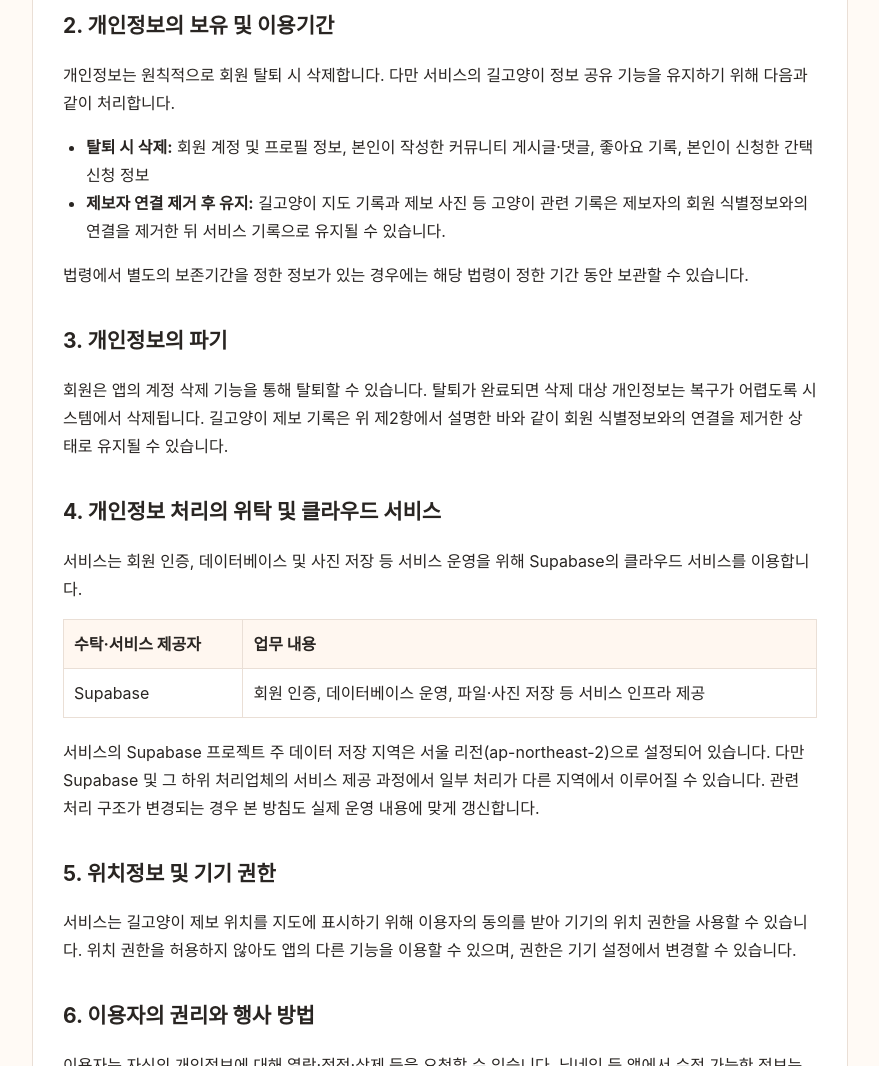
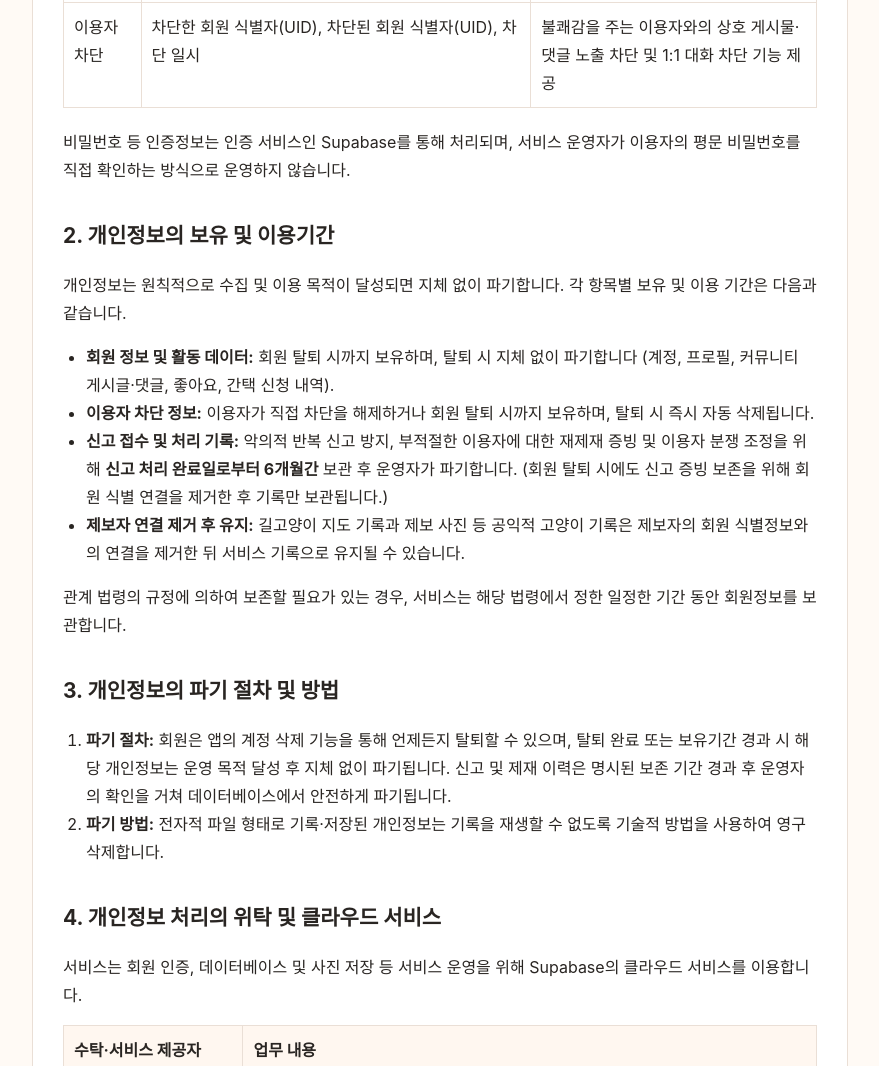
Before and after one commit to sbach1203/gantaek, a plain HTML site: page privacy.html in a window 1280 px wide. Shown: the part 926-1992 px from the top of the page, without its empty margins (200-1079 px from the left). Drawn offline with Linux system fonts and the light colour scheme.

Commit message:
Update privacy.html

```diff
--- a/privacy.html
+++ b/privacy.html
@@ -32,19 +32,26 @@ footer{color:var(--muted);font-size:13px;margin-top:28px;text-align:center}
 <tr><td>길고양이 제보</td><td>이용자가 위치 권한을 허용하고 제보 시 제공하는 위도·경도, 고양이 사진, 이름·특징·설명 등 입력 정보</td><td>길고양이 발견 위치의 지도 표시 및 관련 정보 공유</td></tr>
 <tr><td>커뮤니티</td><td>게시글, 업로드 사진, 댓글, 좋아요 기록</td><td>냥스타그램 등 커뮤니티 기능 제공</td></tr>
 <tr><td>간택(입양) 신청</td><td>신청 메시지 및 신청·처리 상태</td><td>길고양이 입양·보호 의사 전달 및 신청 처리</td></tr>
+<tr><td>신고 접수 및 처리</td><td>신고자 식별자(UID), 피신고자 식별자, 신고 대상 식별자(게시물/댓글/채팅/사용자), 신고 사유, 추가 상세 설명(입력 시), 접수 및 조치 일시</td><td>부적절한 유해 콘텐츠 및 악성 이용자 검토·제재, 서비스 운영 방해 방지, 이용자 보호 및 분쟁 대응 증빙</td></tr>
+<tr><td>이용자 차단</td><td>차단한 회원 식별자(UID), 차단된 회원 식별자(UID), 차단 일시</td><td>불쾌감을 주는 이용자와의 상호 게시물·댓글 노출 차단 및 1:1 대화 차단 기능 제공</td></tr>
 </table>
 <p>비밀번호 등 인증정보는 인증 서비스인 Supabase를 통해 처리되며, 서비스 운영자가 이용자의 평문 비밀번호를 직접 확인하는 방식으로 운영하지 않습니다.</p>
 
 <h2>2. 개인정보의 보유 및 이용기간</h2>
-<p>개인정보는 원칙적으로 회원 탈퇴 시 삭제합니다. 다만 서비스의 길고양이 정보 공유 기능을 유지하기 위해 다음과 같이 처리합니다.</p>
+<p>개인정보는 원칙적으로 수집 및 이용 목적이 달성되면 지체 없이 파기합니다. 각 항목별 보유 및 이용 기간은 다음과 같습니다.</p>
 <ul>
-<li><strong>탈퇴 시 삭제:</strong> 회원 계정 및 프로필 정보, 본인이 작성한 커뮤니티 게시글·댓글, 좋아요 기록, 본인이 신청한 간택 신청 정보</li>
-<li><strong>제보자 연결 제거 후 유지:</strong> 길고양이 지도 기록과 제보 사진 등 고양이 관련 기록은 제보자의 회원 식별정보와의 연결을 제거한 뒤 서비스 기록으로 유지될 수 있습니다.</li>
+<li><strong>회원 정보 및 활동 데이터:</strong> 회원 탈퇴 시까지 보유하며, 탈퇴 시 지체 없이 파기합니다 (계정, 프로필, 커뮤니티 게시글·댓글, 좋아요, 간택 신청 내역).</li>
+<li><strong>이용자 차단 정보:</strong> 이용자가 직접 차단을 해제하거나 회원 탈퇴 시까지 보유하며, 탈퇴 시 즉시 자동 삭제됩니다.</li>
+<li><strong>신고 접수 및 처리 기록:</strong> 악의적 반복 신고 방지, 부적절한 이용자에 대한 재제재 증빙 및 이용자 분쟁 조정을 위해 <strong>신고 처리 완료일로부터 6개월간</strong> 보관 후 운영자가 파기합니다. (회원 탈퇴 시에도 신고 증빙 보존을 위해 회원 식별 연결을 제거한 후 기록만 보관됩니다.)</li>
+<li><strong>제보자 연결 제거 후 유지:</strong> 길고양이 지도 기록과 제보 사진 등 공익적 고양이 기록은 제보자의 회원 식별정보와의 연결을 제거한 뒤 서비스 기록으로 유지될 수 있습니다.</li>
 </ul>
-<p>법령에서 별도의 보존기간을 정한 정보가 있는 경우에는 해당 법령이 정한 기간 동안 보관할 수 있습니다.</p>
+<p>관계 법령의 규정에 의하여 보존할 필요가 있는 경우, 서비스는 해당 법령에서 정한 일정한 기간 동안 회원정보를 보관합니다.</p>
 
-<h2>3. 개인정보의 파기</h2>
-<p>회원은 앱의 계정 삭제 기능을 통해 탈퇴할 수 있습니다. 탈퇴가 완료되면 삭제 대상 개인정보는 복구가 어렵도록 시스템에서 삭제됩니다. 길고양이 제보 기록은 위 제2항에서 설명한 바와 같이 회원 식별정보와의 연결을 제거한 상태로 유지될 수 있습니다.</p>
+<h2>3. 개인정보의 파기 절차 및 방법</h2>
+<ol>
+<li><strong>파기 절차:</strong> 회원은 앱의 계정 삭제 기능을 통해 언제든지 탈퇴할 수 있으며, 탈퇴 완료 또는 보유기간 경과 시 해당 개인정보는 운영 목적 달성 후 지체 없이 파기됩니다. 신고 및 제재 이력은 명시된 보존 기간 경과 후 운영자의 확인을 거쳐 데이터베이스에서 안전하게 파기됩니다.</li>
+<li><strong>파기 방법:</strong> 전자적 파일 형태로 기록·저장된 개인정보는 기록을 재생할 수 없도록 기술적 방법을 사용하여 영구 삭제합니다.</li>
+</ol>
 
 <h2>4. 개인정보 처리의 위탁 및 클라우드 서비스</h2>
 <p>서비스는 회원 인증, 데이터베이스 및 사진 저장 등 서비스 운영을 위해 Supabase의 클라우드 서비스를 이용합니다.</p>
```
